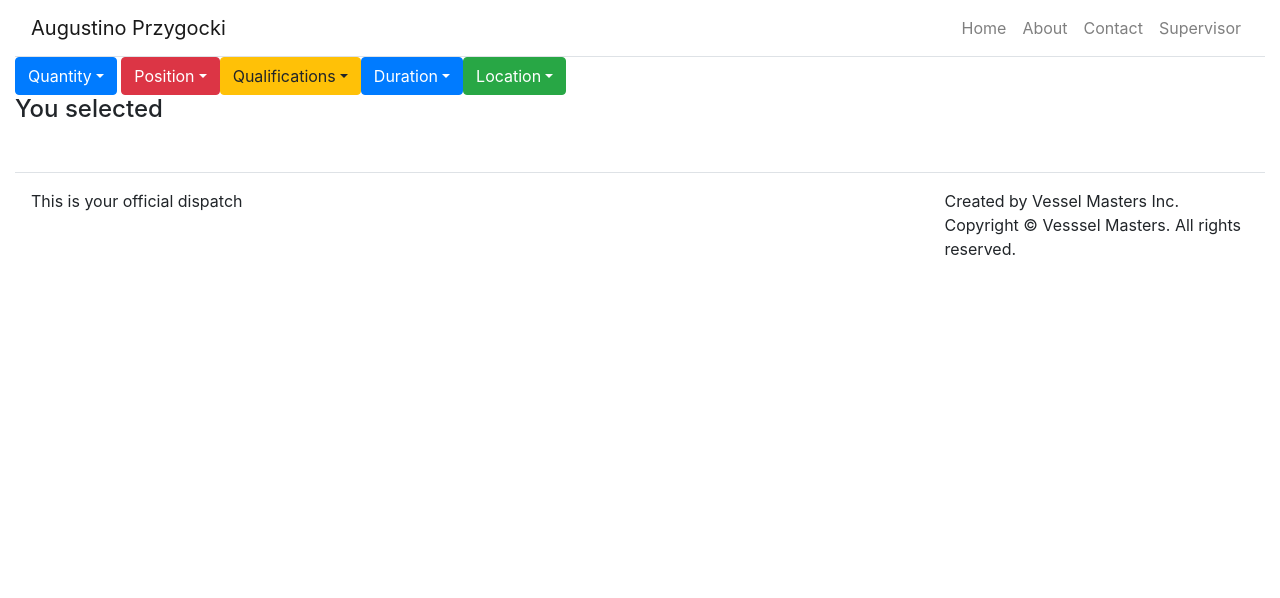
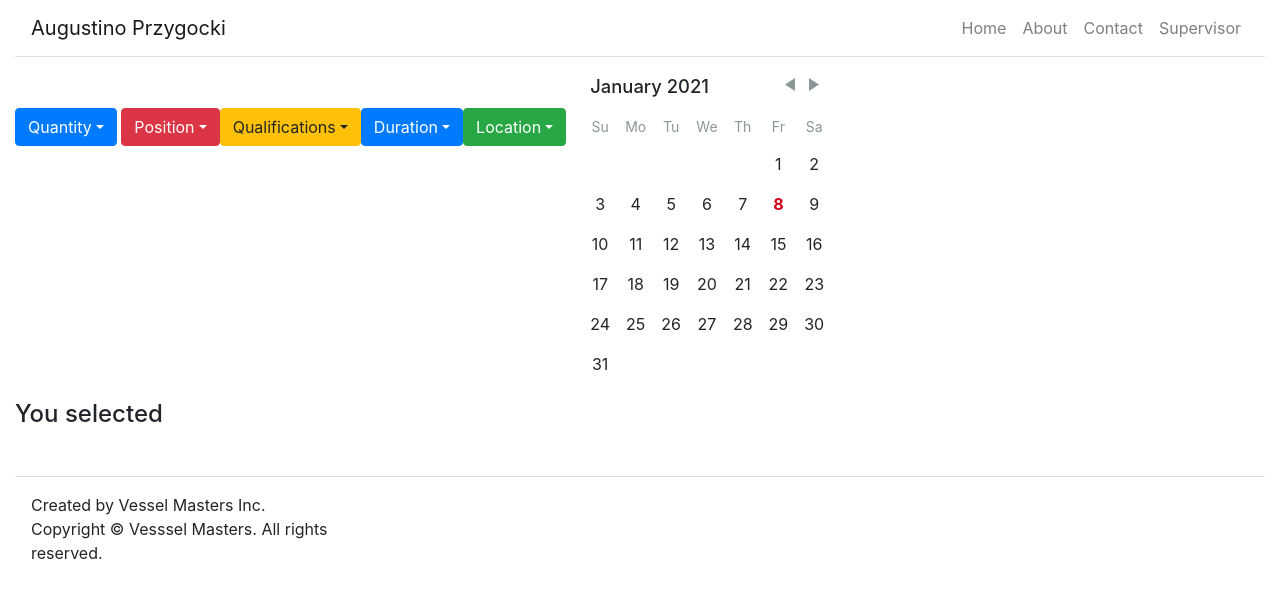
Before and after one commit to aprzygocki/dispatch, a React (Create React App) app: page /supervisor in a window 1280 px wide. Shown: the top 598 px of the page. Built offline with nearby package versions, Linux system fonts and the light colour scheme.

Commit message:
worked on calendar.js for daypicker

```diff
--- a/package.json
+++ b/package.json
@@ -13,11 +13,14 @@
     "gh-pages": "^3.1.0",
     "react": "^17.0.1",
     "react-bootstrap": "^1.4.0",
+    "react-day-picker": "^7.4.8",
     "react-dom": "^17.0.1",
+    "react-native-24h-timepicker": "^1.1.0",
     "react-router-dom": "^5.2.0",
     "react-scripts": "4.0.1",
     "react-spring": "^8.0.27",
     "reactjs-dropdown-component": "^1.1.6",
+    "rsuite": "^4.8.7",
     "semantic-ui-react": "2.0.1",
     "web-vitals": "^0.2.4"
   },
@@ -48,6 +51,7 @@
     ]
   },
   "devDependencies": {
+    "@babel/plugin-syntax-class-properties": "^7.12.1",
     "gh-pages": "^3.1.0"
   }
 }
--- a/src/App.js
+++ b/src/App.js
@@ -25,9 +25,7 @@ class App extends React.Component {
       ],
       home: {
         title: 'DISPATCH',
-        subtitle: 'Projects that create possibility',
-        text: '1 MDH 1300-2100 Larkspur C.O.I. ',
-        description: 'something',
+        text: '1 MDH 1300-2100 Larkspur C.O.I.',
       },
       about: {
         title: 'About Me',
--- /dev/null
+++ b/src/components/Calendar.js
@@ -0,0 +1,40 @@
+// This component is actually inactive. It works on the supervisor page
+// because it takes so little to render a calendar. However,
+// selecting a date and getting props from it is currently impossible.
+
+// import React from 'react';
+// import DayPicker from 'react-day-picker';
+
+// import 'react-day-picker/lib/style.css';
+
+// export default class DayPicker extends React.Component {
+//   constructor(props) {
+//     super(props);
+//     this.handleDayClick = this.handleDayClick.bind(this);
+//     this.state = {
+//       selectedDay: undefined,
+//     };
+//   }
+
+//   handleDayClick(day) {
+//     this.setState({ selectedDay: day });
+//   }
+
+//   render() {
+//     return (
+//       <div>
+//         <DayPicker
+//           onDayClick={this.handleDayClick}
+//           selectedDays={this.state.selectedDay}
+//         />
+//         {this.state.selectedDay ? (
+//           <p>You clicked {this.state.selectedDay.toLocaleDateString()}</p>
+//         ) : (
+//           <p>Please select a day.</p>
+//         )}
+//       </div>
+//     );
+//   }
+// }
+
+// export default DayPicker as Calendar
--- a/src/components/Footer.js
+++ b/src/components/Footer.js
@@ -9,9 +9,6 @@ function Footer() {
     <footer className="mt-5">
       <Container fluid={true}>
         <Row className="border-top justify-content-between p-3">
-           <Col className="p-0" md={3} sm={12}>
-              This is your official dispatch
-           </Col>
            <Col className="p-0 d-flex justify content-end" md={3}>
               Created by Vessel Masters Inc. Copyright &copy; Vesssel Masters. All rights reserved.
            </Col>
--- a/src/pages/SupervisorPage.js
+++ b/src/pages/SupervisorPage.js
@@ -6,6 +6,9 @@ import { Dropdown } from 'react-bootstrap';
 // import ReactDOM from 'react-dom';
 // import { createPopper } from '@popperjs/core';
 import DropdownButton from 'react-bootstrap/DropdownButton';
+import DayPicker from 'react-day-picker';
+import 'react-day-picker/lib/style.css';
+// import Calendar from '../components/Calendar';
 // import SplitButton from 'react-bootstrap/SplitButton';
 // import ToggleButton from 'react-bootstrap/ToggleButton';
 // import ToggleButtonGroup from 'react-bootstrap/ToggleButtonGroup';
@@ -74,6 +77,8 @@ return(
         <Dropdown.Item eventKey="Call Supervisor for Location Start">Call Supervisor for Location Start</Dropdown.Item>
     </Dropdown.Menu>
   </Dropdown>
+  {/* <Calendar/> */}
+  <DayPicker/>
   <h4>You selected {value}</h4>
 </>
 );
```
Also changed, not shown: 2 other files (tests, documents, lock files or other folders).
